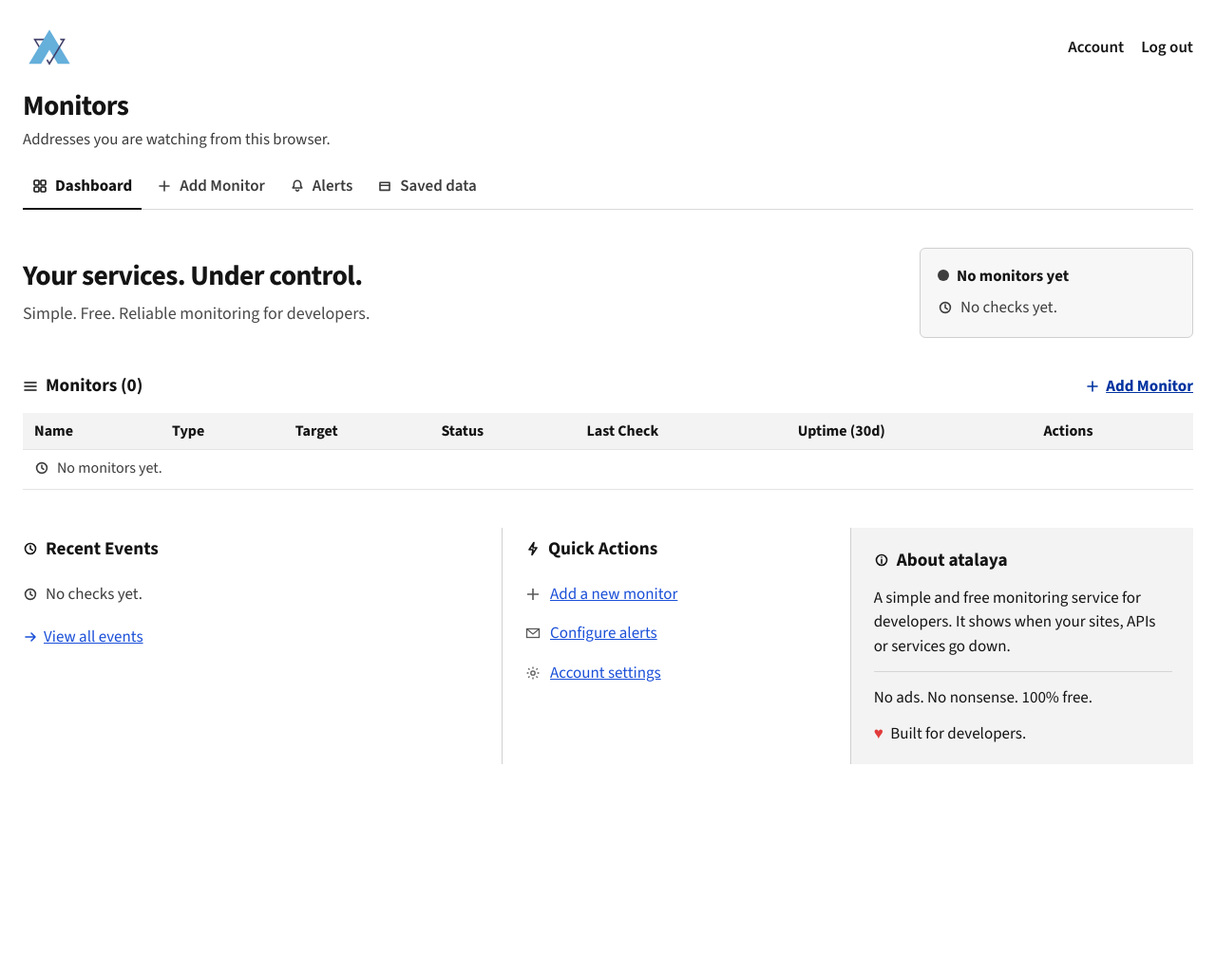
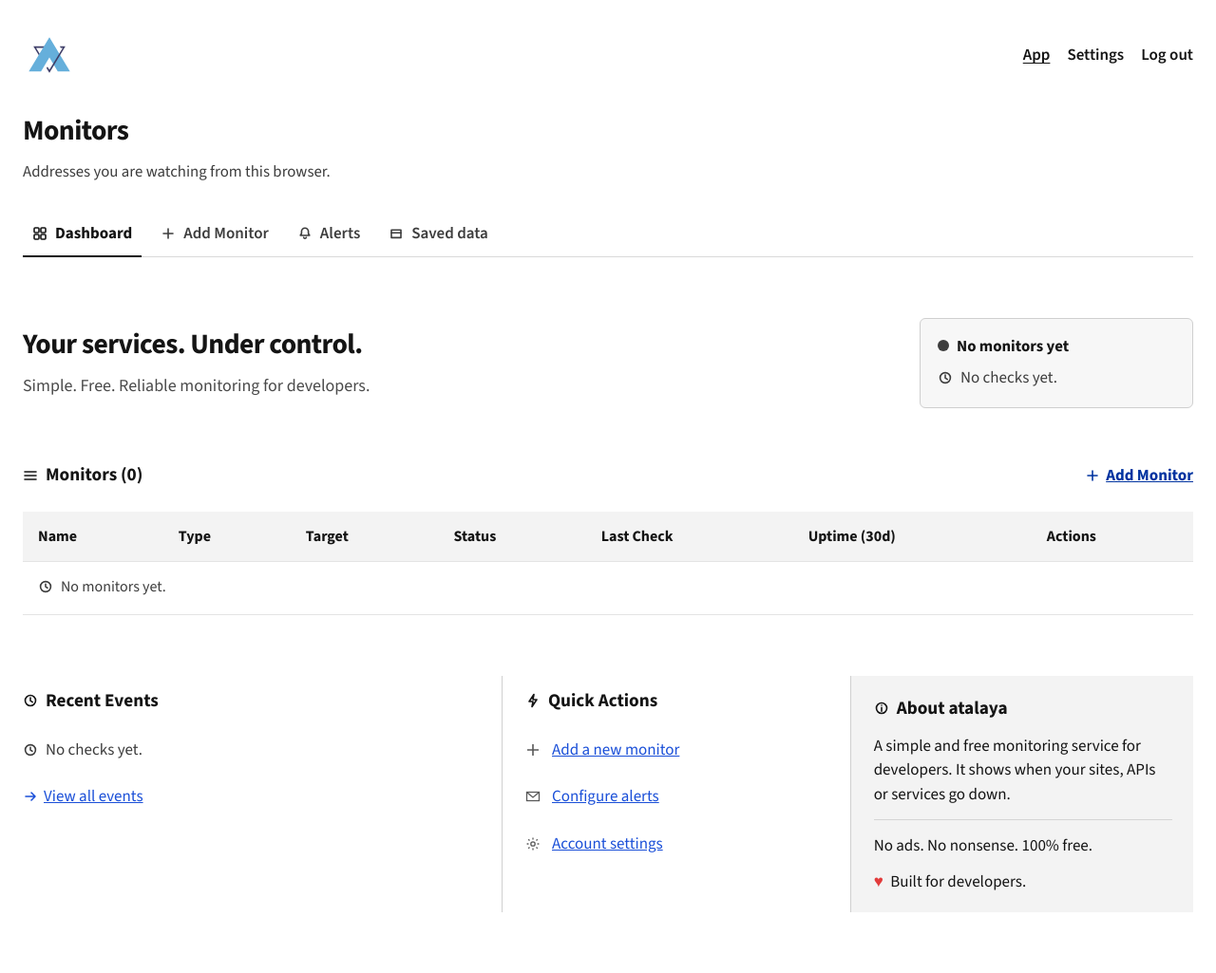
Before and after one commit to pagetree/atalaya-monitor, a PHP site: page /app/index.php in a window 1280 px wide. Shown: the whole page at 95% size. Before the commit the page ends 805 px from the top, so only its background shows below. Run offline with PHP 8.4, Linux system fonts and the light colour scheme; the visitor is signed in with stand-in values (Sample User, id 1); data that the repository does not hold is empty; some libraries are stand-ins or nearby versions.

Commit message:
Update CSS styles for improved layout and spacing across multiple components
- Adjusted padding, margin, and gap values in base, dashboard, header, and table CSS files for better visual consistency.
- Enhanced the brandbar structure by changing the account links to a navigation element for improved accessibility.

```diff
--- a/app/assets/css/base.css
+++ b/app/assets/css/base.css
@@ -80,7 +80,7 @@ main {
   width: 100%;
   max-width: 1440px;
   margin: 0 auto;
-  padding: 12px 24px 48px;
+  padding: 8px 24px 64px;
 }
 
 input,
--- a/app/assets/css/dashboard.css
+++ b/app/assets/css/dashboard.css
@@ -2,8 +2,8 @@
   display: flex;
   justify-content: space-between;
   align-items: center;
-  gap: 24px 48px;
-  margin: 28px 0 36px;
+  gap: 28px 56px;
+  margin: 8px 0 56px;
 }
 
 .headline {
@@ -15,7 +15,7 @@
 }
 
 .lede {
-  margin: 10px 0 0;
+  margin: 14px 0 0;
   color: #4a4a4a;
   font-size: 1.125rem;
 }
@@ -94,8 +94,8 @@
   display: flex;
   justify-content: space-between;
   align-items: baseline;
-  gap: 16px;
-  margin: 0 0 14px;
+  gap: 20px;
+  margin: 0 0 24px;
 }
 
 .section-head h3,
@@ -126,8 +126,8 @@
 .filter-row {
   display: flex;
   align-items: center;
-  gap: 12px;
-  margin: 0 0 14px;
+  gap: 16px;
+  margin: 0 0 24px;
 }
 
 .filter-row label {
@@ -149,12 +149,12 @@
   display: grid;
   grid-template-columns: 1.35fr 0.95fr 1fr;
   gap: 0;
-  margin-top: 40px;
+  margin-top: 64px;
   align-items: stretch;
 }
 
 .col {
-  padding: 8px 28px 12px 0;
+  padding: 12px 36px 20px 0;
 }
 
 .col + .col {
@@ -189,8 +189,8 @@
 .qa li {
   display: flex;
   align-items: center;
-  gap: 10px;
-  padding: 8px 0;
+  gap: 12px;
+  padding: 12px 0;
 }
 
 .qa svg {
@@ -229,8 +229,8 @@
   display: flex;
   justify-content: space-between;
   align-items: baseline;
-  gap: 20px;
-  padding: 8px 0;
+  gap: 24px;
+  padding: 12px 0;
 }
 
 .event-name {
@@ -283,8 +283,8 @@ footer {
   display: flex;
   flex-wrap: wrap;
   align-items: center;
-  gap: 12px 24px;
-  margin: 24px 0 20px;
+  gap: 16px 28px;
+  margin: 40px 0 28px;
 }
 
 #view-settings > p {
@@ -306,8 +306,8 @@ footer {
 }
 
 footer {
-  margin-top: 20px;
-  padding: 0 0 16px;
+  margin-top: 40px;
+  padding: 0 0 24px;
 }
 
 footer p {
--- a/app/assets/css/header.css
+++ b/app/assets/css/header.css
@@ -1,16 +1,17 @@
 header.dash {
   width: 100%;
   max-width: 1440px;
-  margin: 0 auto;
-  padding: 28px 24px 0;
+  margin: 0 auto 48px;
+  padding: 36px 24px 0;
 }
 
 .dash-brand {
   display: flex;
   justify-content: space-between;
   align-items: center;
-  gap: 12px 24px;
+  gap: 16px 32px;
   flex-wrap: wrap;
+  margin-bottom: 40px;
 }
 
 .account-links {
@@ -86,7 +87,7 @@ header.dash {
 }
 
 .page-head h1 {
-  margin: 22px 0 0;
+  margin: 0;
   font-size: clamp(1.5rem, 2.4vw, 1.85rem);
   font-weight: 700;
   letter-spacing: -0.02em;
@@ -94,7 +95,7 @@ header.dash {
 }
 
 .page-lede {
-  margin: 6px 0 0;
+  margin: 14px 0 0;
   max-width: 40rem;
   color: #3d3d3d;
   font-size: 1.05rem;
@@ -104,8 +105,8 @@ header.dash {
   display: flex;
   flex-wrap: wrap;
   align-items: flex-end;
-  gap: 2px 6px;
-  margin-top: 16px;
+  gap: 4px 10px;
+  margin-top: 32px;
   border-bottom: 1px solid #d9d9d9;
 }
 
--- a/app/assets/css/table.css
+++ b/app/assets/css/table.css
@@ -8,7 +8,7 @@
 .sheet td {
   text-align: left;
   vertical-align: middle;
-  padding: 7px 12px;
+  padding: 14px 16px;
   border-bottom: 1px solid #e4e4e4;
   font-size: 1rem;
 }
--- a/app/includes/brandbar.php
+++ b/app/includes/brandbar.php
@@ -12,8 +12,9 @@ $onAccount = !empty($onAccount);
       </span>
     </span>
   </a>
-  <div class="account-links">
-    <a href="settings.php"<?= $onAccount ? ' aria-current="page"' : '' ?>>Account</a>
+  <nav class="account-links" aria-label="Main">
+    <a href="index.php"<?= $onAccount ? '' : ' aria-current="page"' ?>>App</a>
+    <a href="settings.php"<?= $onAccount ? ' aria-current="page"' : '' ?>>Settings</a>
     <a href="../auth/logout.php">Log out</a>
-  </div>
+  </nav>
 </div>
```
